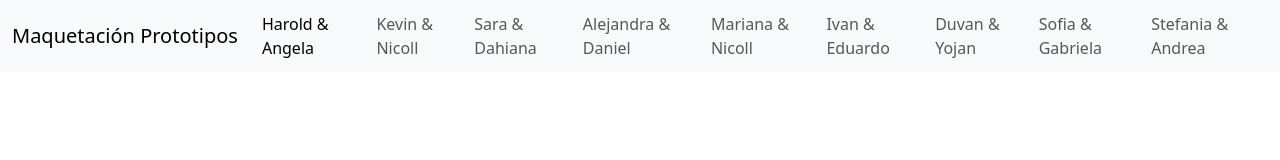
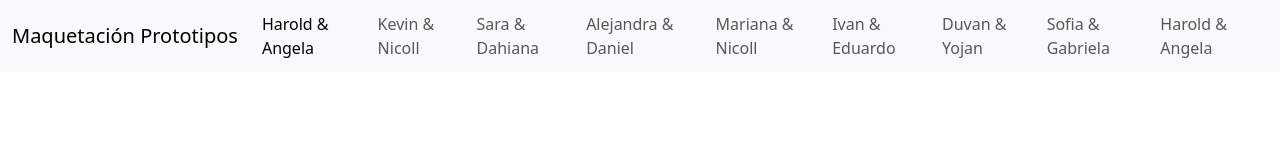
Before and after one commit to sarahrozo99-code/maquetacionguia, a plain HTML site: page index.html in a window 1280 px wide. Drawn offline with nearby package versions, Linux system fonts and the light colour scheme.

Commit message:
cambie pagina de la 1 a la 9

```diff
--- a/index.html
+++ b/index.html
@@ -52,7 +52,7 @@
                         <a class="nav-link" href="pagina8.html">Sofia & Gabriela</a>
                     </li>
                     <li class="nav-item">
-                        <a class="nav-link" href="pagina9.html">Stefania & Andrea</a>
+                        <a class="nav-link" href="pagina1.html">Harold & Angela</a>
                     </li>
 
                 </ul>
```
